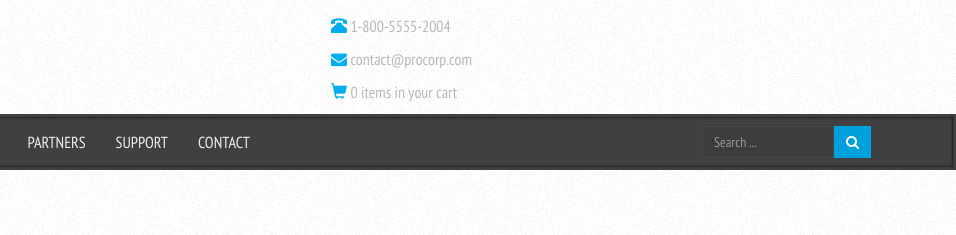
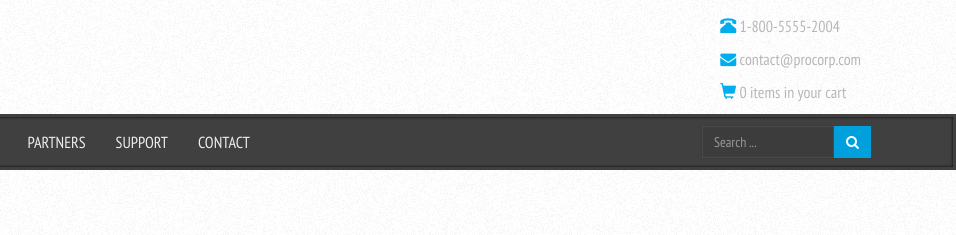
Before and after one commit to yaroslav-rybiak/yaroslav-rybiak.github.io, a plain HTML site: page procorp.html in a window 1280 px wide. Shown: the top 235 px of the page, 324-1280 px from the left. Drawn offline with Linux system fonts and the light colour scheme.

Commit message:
quickfix

```diff
--- a/css/procorp.css
+++ b/css/procorp.css
@@ -26,6 +26,10 @@ body {
     .header-right {
         float: left;
     }
+}
+
+.custom-pull-right {
+    float: right;
 }
 
 @media (max-width: 768px) {
@@ -142,9 +146,9 @@ header i {
 .testimonials {
     border-top: 1px solid #e5e5e5;
     padding-bottom: 50px;
-       -moz-box-shadow: inset 0 30px 30px -30px #ddd;
+    -moz-box-shadow: inset 0 30px 30px -30px #ddd;
     -webkit-box-shadow: inset 0 30px 30px -30px #ddd;
-            box-shadow: inset 0 30px 30px -30px #ddd;
+    box-shadow: inset 0 30px 30px -30px #ddd;
 }
 
 cite {
```
